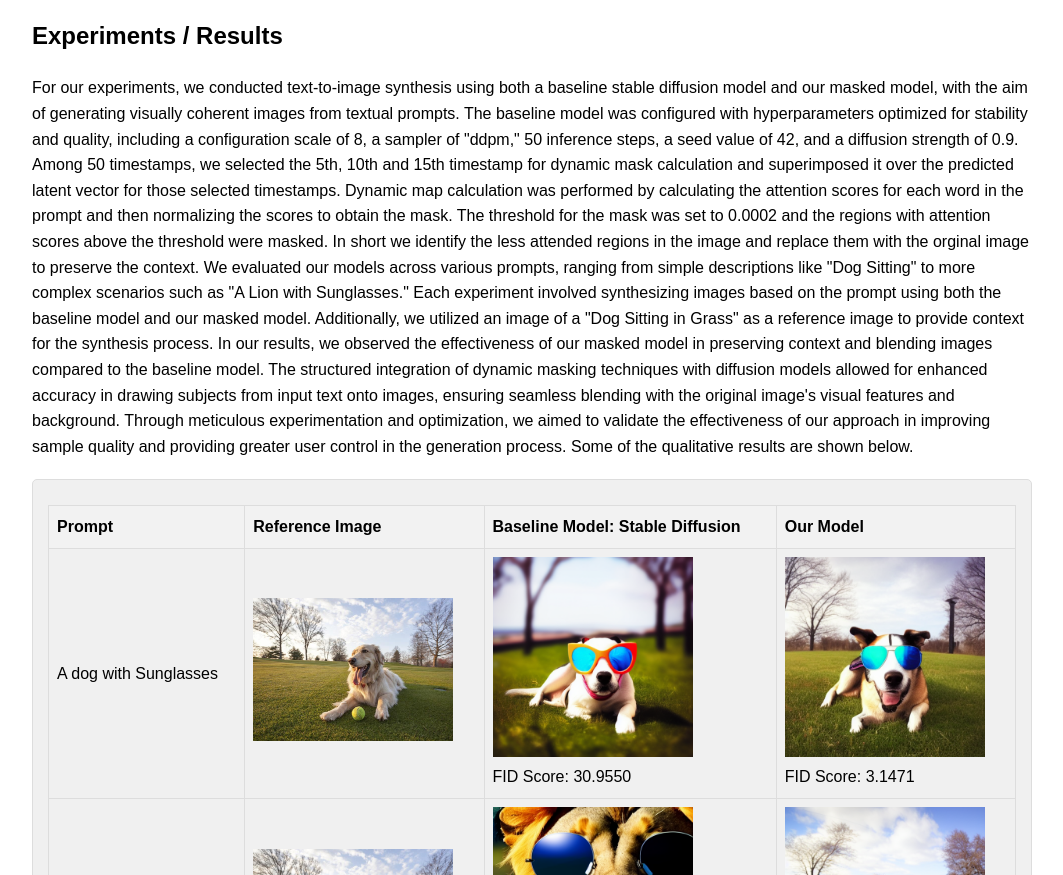
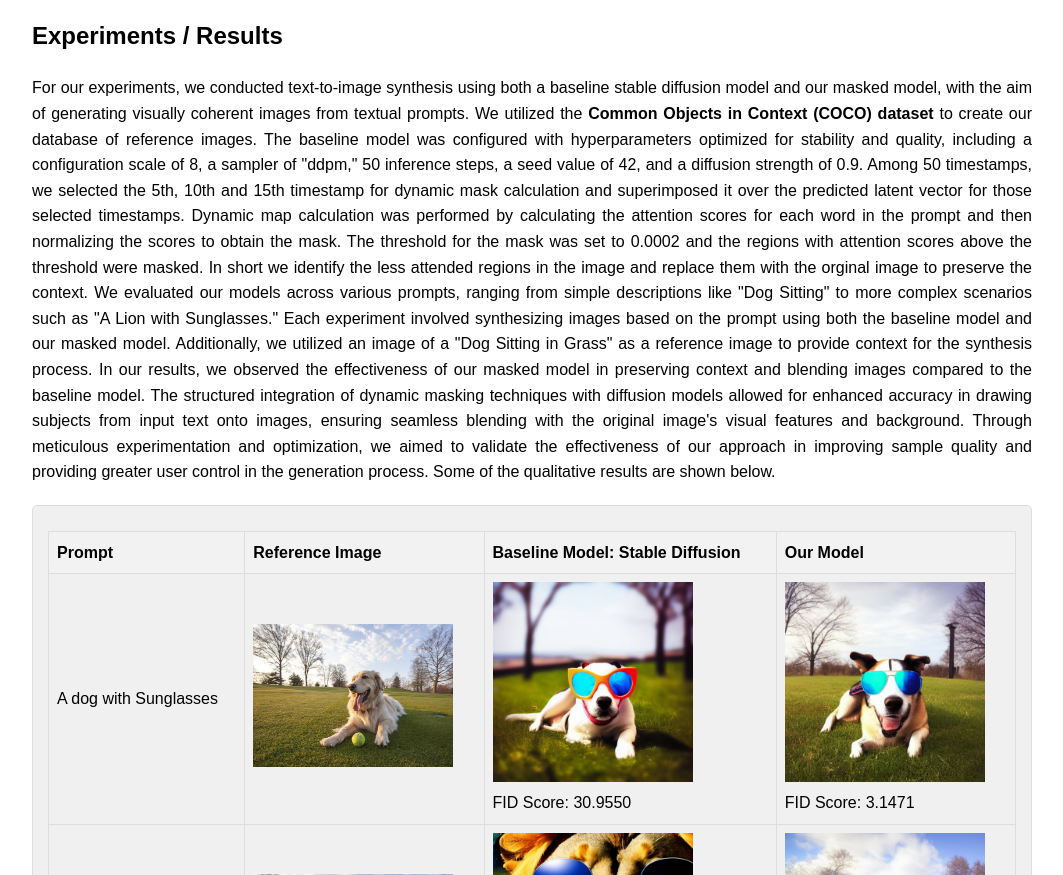
Before and after one commit to mathanmahe/masked-diffusion, a plain HTML site: page index.html in a window 1280 px wide. Shown: the part 2514-3389 px from the top of the page, without its empty margins (108-1171 px from the left). Drawn offline with Linux system fonts and the light colour scheme.

Commit message:
Fixed missing dataset reference

```diff
--- a/index.html
+++ b/index.html
@@ -231,12 +231,14 @@
         </div>
         <!-- Experiments / Results Section -->
         <h2>Experiments / Results</h2>
-        <p>For our experiments, we conducted text-to-image synthesis using both a baseline stable diffusion model and our masked model, with the aim of generating visually coherent images from textual prompts. The baseline model was configured with hyperparameters optimized for stability and quality, including a configuration scale of 8, a sampler of "ddpm," 50 inference steps, a seed value of 42, and a diffusion strength of 0.9. Among 50 timestamps, we selected the 5th, 10th and 15th timestamp for dynamic mask calculation and superimposed it over the predicted latent vector for those selected timestamps.
+        <div class="related-works">
+        <p>For our experiments, we conducted text-to-image synthesis using both a baseline stable diffusion model and our masked model, with the aim of generating visually coherent images from textual prompts. We utilized the <b>Common Objects in Context (COCO) dataset</b> to create our database of reference images. The baseline model was configured with hyperparameters optimized for stability and quality, including a configuration scale of 8, a sampler of "ddpm," 50 inference steps, a seed value of 42, and a diffusion strength of 0.9. Among 50 timestamps, we selected the 5th, 10th and 15th timestamp for dynamic mask calculation and superimposed it over the predicted latent vector for those selected timestamps.
             Dynamic map calculation was performed by calculating the attention scores for each word in the prompt and then normalizing the scores to obtain the mask. The threshold for the mask was set to 0.0002 and the regions with attention scores above the threshold were masked. In short we identify the less attended regions in the image and replace them with the orginal image to preserve the context.
             We evaluated our models across various prompts, ranging from simple descriptions like "Dog Sitting" to more complex scenarios such as "A Lion with Sunglasses." Each experiment involved synthesizing images based on the prompt using both the baseline model and our masked model. Additionally, we utilized an image of a "Dog Sitting in Grass" as a reference image to provide context for the synthesis process.
             In our results, we observed the effectiveness of our masked model in preserving context and blending images compared to the baseline model. The structured integration of dynamic masking techniques with diffusion models allowed for enhanced accuracy in drawing subjects from input text onto images, ensuring seamless blending with the original image's visual features and background. Through meticulous experimentation and optimization, we aimed to validate the effectiveness of our approach in improving sample quality and providing greater user control in the generation process.
             Some of the qualitative results are shown below.
         </p>
+        </div>
 
         <div class="output">
             <table>
```
